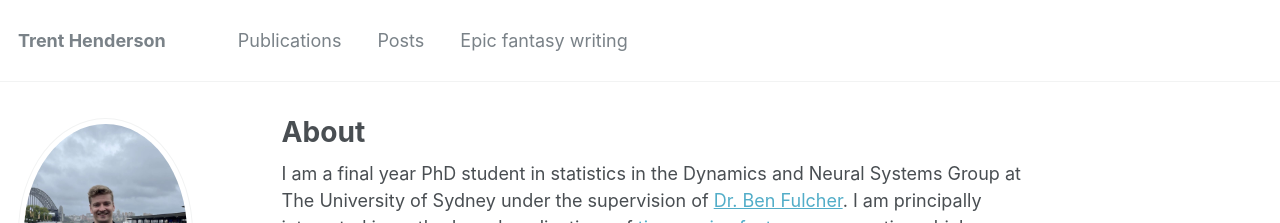
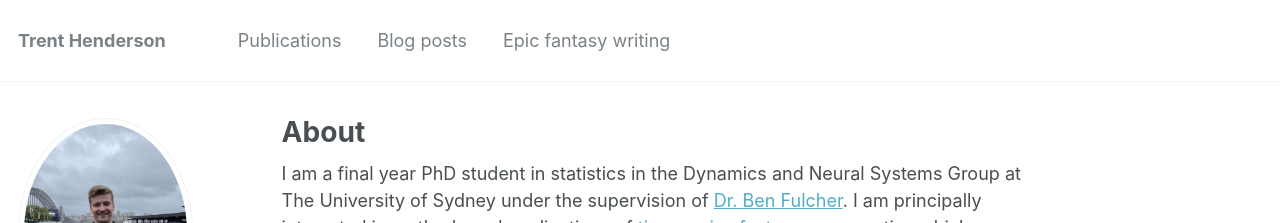
Before and after one commit to hendersontrent/hendersontrent.github.io, a Jekyll site: the page built from _pages/about.md, in a window 1280 px wide and 900 px high. Shown: the top 223 px of the window. Built offline with Jekyll 4.4.1, drawn with Linux system fonts in a browser that asks for light colours; some web fonts are replaced.

Commit message:
Update navigation.yml

```diff
--- a/_data/navigation.yml
+++ b/_data/navigation.yml
@@ -3,7 +3,7 @@ main:
   - title: "Publications"
     url: /publications/
 
-  - title: "Posts"
+  - title: "Blog posts"
     url: /posts/
 
   - title: "Epic fantasy writing"
```
